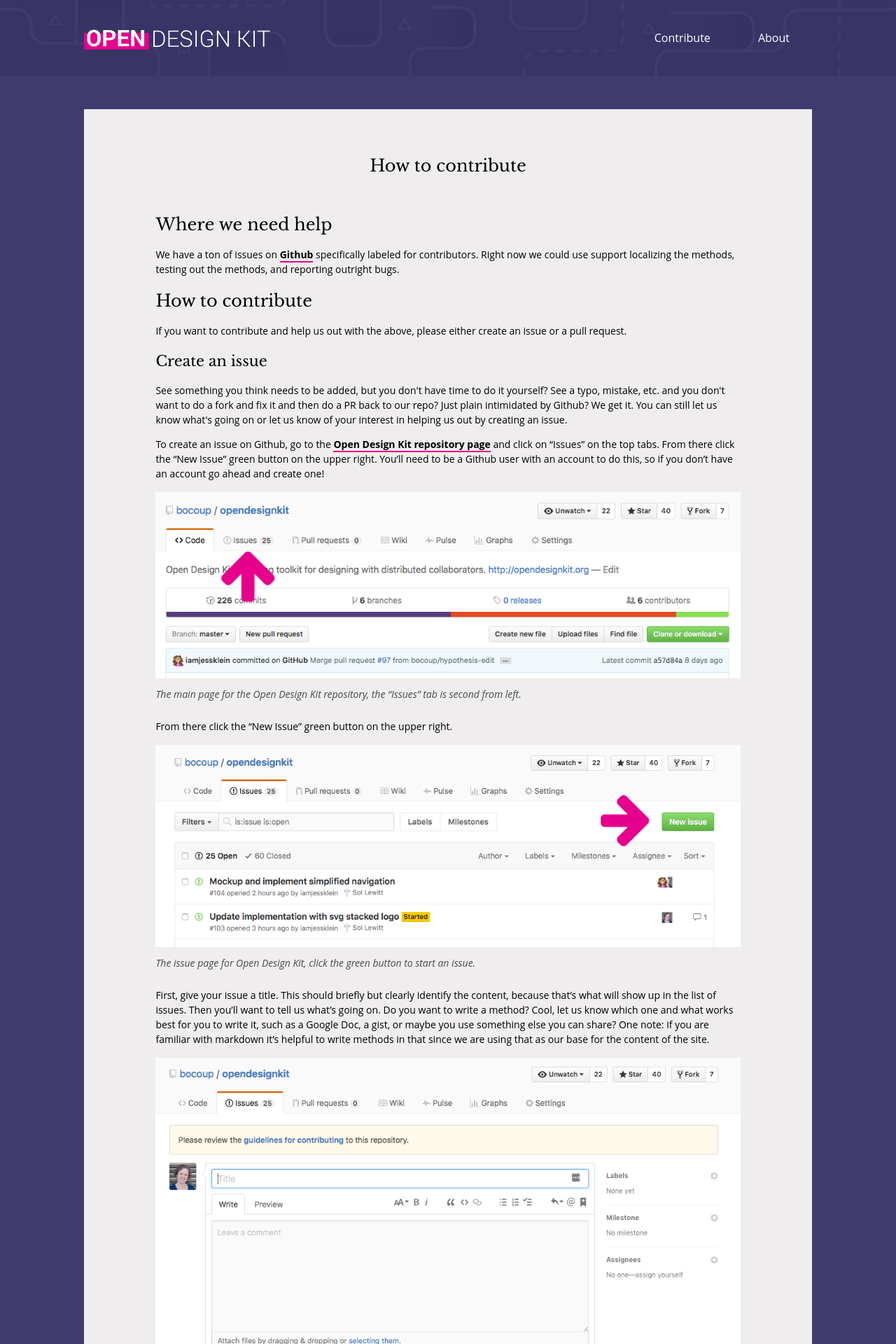
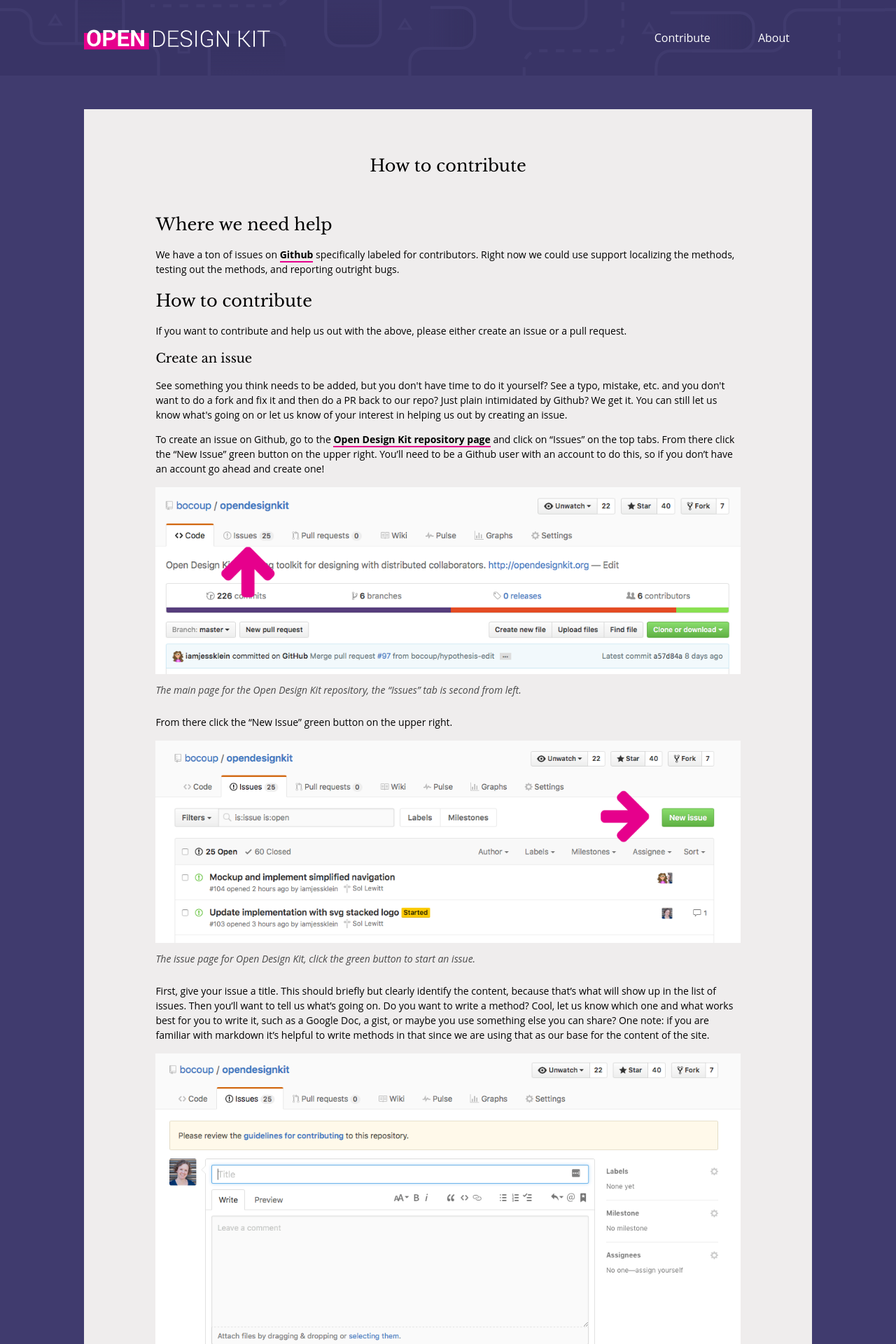
Before and after one commit to open-design-kit/opendesignkit, a Jekyll site: the page built from contribute/index.html, in a window 1280 px wide. Shown: the top 1920 px of the page at 70% size. Built offline with Jekyll 4.4.1, drawn with Linux system fonts in a browser that asks for light colours.

Commit message:
reduce size of hed-b class, for #183

```diff
--- a/css/styles.css
+++ b/css/styles.css
@@ -134,7 +134,7 @@
 
 .hed-b {
     font-family: 'Libre Baskerville', Georgia, serif;
-    font-size: 1.3rem;
+    font-size: 1.125rem;
     font-weight: normal;
     line-height: 1.3;
     margin-bottom: 1rem;
```
